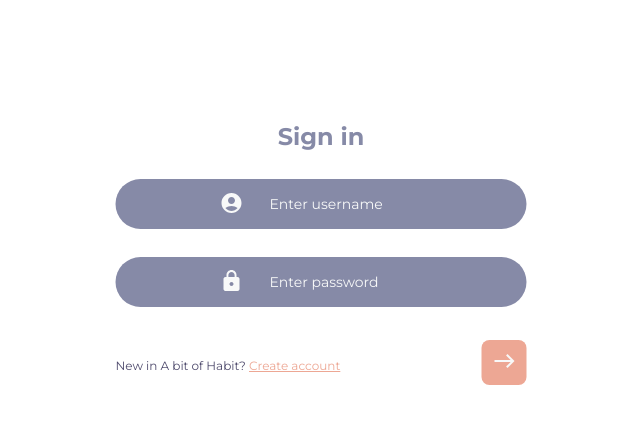
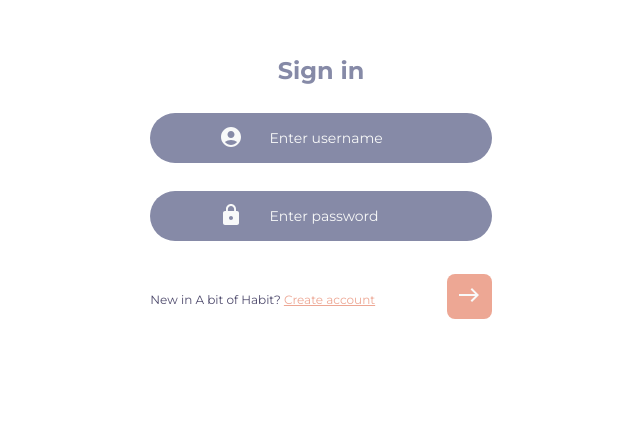
Before and after one commit to valeryia-rusakova/a-bit-of-habit-react, a React (Create React App) app in the folder react-project/: page /login in a window 1280 px wide. Shown: the part 144-568 px from the top of the page, without its empty margins (319-959 px from the left). Built offline with nearby package versions, Linux system fonts and the light colour scheme.

Commit message:
Refactoring login page, separate styles

```diff
--- a/react-project/src/components/Login.js
+++ b/react-project/src/components/Login.js
@@ -3,33 +3,13 @@ import {Component} from "react";
 import {AccountCircle, Lock} from "@material-ui/icons";
 import {East} from "@mui/icons-material";
 import "../css-common";
-import styled from "styled-components";
 import {
     FooterWrapper,
     FormFieldWrapper,
     HeaderWrapper,
     SpanWrapper,
-    InputWrapper
+    InputWrapper, LoginButton, LoginForm
 } from "../css-common";
-
-
-const FormWrapper = styled.div`
-    position: absolute;
-    left: 50%;
-    top: 50%;
-    width: 411px;
-    height: 268px;
-    transform: translate(-50%, -50%);
-`
-const ButtonWrapper = styled.button`
-    background-color: #EDA794;
-    width: 45px;
-    height: 45px;
-    float: right;
-    border-radius: 8px;
-    border: none;
-    margin-top: 5px;
-`
 
 
 export default class Login extends Component{
@@ -58,25 +38,25 @@ export default class Login extends Component{
 
     render(){
          return(
-            <FormWrapper container onSubmit={this.handleSubmit}>
+            <LoginForm container onSubmit={this.handleSubmit}>
                 <HeaderWrapper>
                      Sign in
                 </HeaderWrapper>
                 <FormFieldWrapper>
-                    <SpanWrapper><AccountCircle style={{ color: '#F8F9F9'}}/></SpanWrapper>
+                    <SpanWrapper><AccountCircle/></SpanWrapper>
                     <InputWrapper type={"text"} placeholder="Enter username"/>
                 </FormFieldWrapper>
                 <FormFieldWrapper>
-                    <SpanWrapper><Lock style={{ color: '#F8F9F9' }} /></SpanWrapper>
+                    <SpanWrapper><Lock/></SpanWrapper>
                     <InputWrapper type={"password"} placeholder="Enter password"/>
                 </FormFieldWrapper>
                 <FooterWrapper>
-                    <p>New in A bit of Habit? <a href={'/signup'} style={{color: '#EDA794'}}> Create account</a></p>
+                    <p>New in A bit of Habit? <a href={'/signup'}> Create account</a></p>
                 </FooterWrapper>
-                <ButtonWrapper>
-                        <East style={{ color: '#F8F9F9' }}/>
-                </ButtonWrapper>
-            </FormWrapper>
+                <LoginButton>
+                        <East/>
+                </LoginButton>
+            </LoginForm>
         )
     }
 }
--- a/react-project/src/css-common.js
+++ b/react-project/src/css-common.js
@@ -36,12 +36,36 @@ export const FooterWrapper = styled.div`
     color: #4F4B6D;
     float: left;
     margin-top: 11px;
-    .p a{
-    font-color: #EDA794;
+    p a{
+    color: #EDA794;
     }
 `
+
 export const SpanWrapper = styled.span`
     margin-left: 33px;
     margin-right: 10px;
     vertical-align: middle;
+    svg{
+    color: #F8F9F9;
+    }
 `
+
+export const LoginButton = styled.button`
+    background-color: #EDA794;
+    width: 45px;
+    height: 45px;
+    float: right;
+    border-radius: 8px;
+    border: none;
+    margin-top: 5px;
+    svg{
+    color: #F8F9F9;
+    }
+`
+
+export const LoginForm = styled.div`
+    width: 27%;
+    padding: 10px;
+    margin: auto;
+    margin-block: 15%;
+`
```
Also changed, not shown: react-project/src/App.js (+1 -6 lines).
